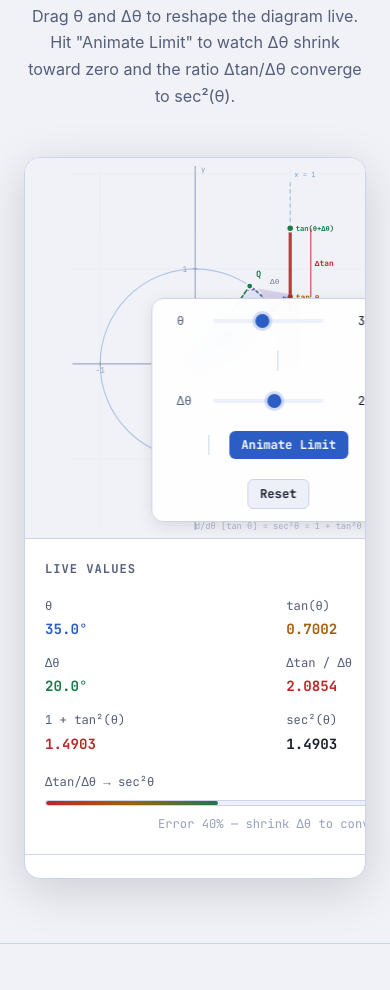
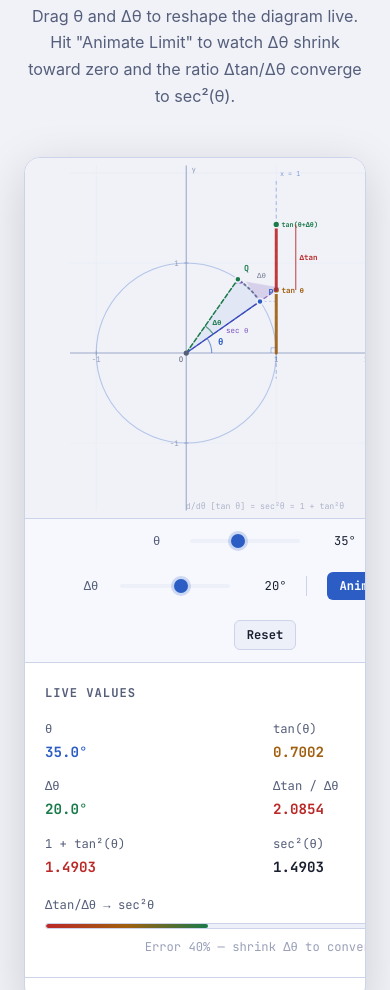
Before and after one commit to johngage/tan-derivative-visualizer, a plain HTML site: page index.html in a window 390 px wide. Shown: the part 784-1774 px from the top of the page. Drawn offline with Linux system fonts and the light colour scheme; a web font is replaced by a local one.

Commit message:
Fix: move controls below SVG canvas, out of the diagram overlay

```diff
--- a/index.html
+++ b/index.html
@@ -311,7 +311,9 @@
     /* Explore widget (non-scroll, full interactive) */
     .explore-widget {
       display: grid;
+      /* left column: SVG on top, controls below; right column: side panel */
       grid-template-columns: 1fr 320px;
+      grid-template-rows: 1fr auto;
       gap: 0;
       background: var(--surface);
       border: 1px solid var(--border);
@@ -320,12 +322,16 @@
       box-shadow: var(--sh-lg);
     }
     @media (max-width: 900px) {
-      .explore-widget { grid-template-columns: 1fr; }
+      .explore-widget {
+        grid-template-columns: 1fr;
+        grid-template-rows: auto auto auto;
+      }
     }
     .explore-canvas {
-      position: relative;
+      grid-column: 1;
+      grid-row: 1;
       aspect-ratio: 5/4;
-      min-height: 380px;
+      min-height: 360px;
       background: var(--bg);
     }
     @media (max-width: 900px) {
@@ -336,24 +342,38 @@
       display: block;
     }
 
-    /* Controls bar inside canvas */
+    /* Controls bar — sits below the SVG, full-width left column */
     .canvas-controls {
-      position: absolute;
-      bottom: var(--sp-4);
-      left: 50%;
-      transform: translateX(-50%);
-      background: color-mix(in oklab, var(--surface) 92%, transparent);
-      backdrop-filter: blur(12px);
-      border: 1px solid var(--border);
-      border-radius: var(--radius-lg);
+      grid-column: 1;
+      grid-row: 2;
+      border-top: 1px solid var(--border);
+      background: var(--surface-2);
       padding: var(--sp-3) var(--sp-5);
       display: flex;
       align-items: center;
       gap: var(--sp-5);
-      box-shadow: var(--sh-md);
-      white-space: nowrap;
       flex-wrap: wrap;
       justify-content: center;
+    }
+    @media (max-width: 900px) {
+      .canvas-controls { grid-column: 1; grid-row: 2; }
+    }
+    .explore-side {
+      grid-column: 2;
+      grid-row: 1 / 3;   /* span SVG row + controls row */
+      border-left: 1px solid var(--border);
+      overflow-y: auto;
+      display: flex;
+      flex-direction: column;
+    }
+    @media (max-width: 900px) {
+      .explore-side {
+        grid-column: 1;
+        grid-row: 3;
+        border-left: none;
+        border-top: 1px solid var(--border);
+        max-height: 340px;
+      }
     }
     .ctrl-group {
       display: flex;
@@ -410,16 +430,7 @@
     .ctrl-btn.secondary:hover { background: var(--border); }
     .ctrl-btn.animating { background: var(--gold); color: #1a1000; }
 
-    /* Explore side panel */
-    .explore-side {
-      border-left: 1px solid var(--border);
-      overflow-y: auto;
-      display: flex;
-      flex-direction: column;
-    }
-    @media (max-width: 900px) {
-      .explore-side { border-left: none; border-top: 1px solid var(--border); max-height: 340px; }
-    }
+    /* Explore side panel — defined above with grid placement */
     .explore-panel {
       padding: var(--sp-5) var(--sp-5);
       border-bottom: 1px solid var(--border);
@@ -835,7 +846,9 @@
       <!-- SVG canvas -->
       <div class="explore-canvas">
         <svg id="main-svg" viewBox="0 0 560 480" preserveAspectRatio="xMidYMid meet" aria-label="Interactive geometric derivation of tan(θ)"></svg>
-
+      </div>
+
+      <!-- Controls bar below the canvas -->
       <div class="canvas-controls">
         <div class="ctrl-group">
           <span class="ctrl-label">θ</span>
@@ -851,7 +864,6 @@
         <div class="ctrl-sep"></div>
         <button class="ctrl-btn" id="animate-btn">Animate Limit</button>
         <button class="ctrl-btn secondary" id="reset-btn">Reset</button>
-        </div>
       </div>
 
       <!-- Side panel -->
```
Lines whose indentation alone changed are shown as unchanged.
